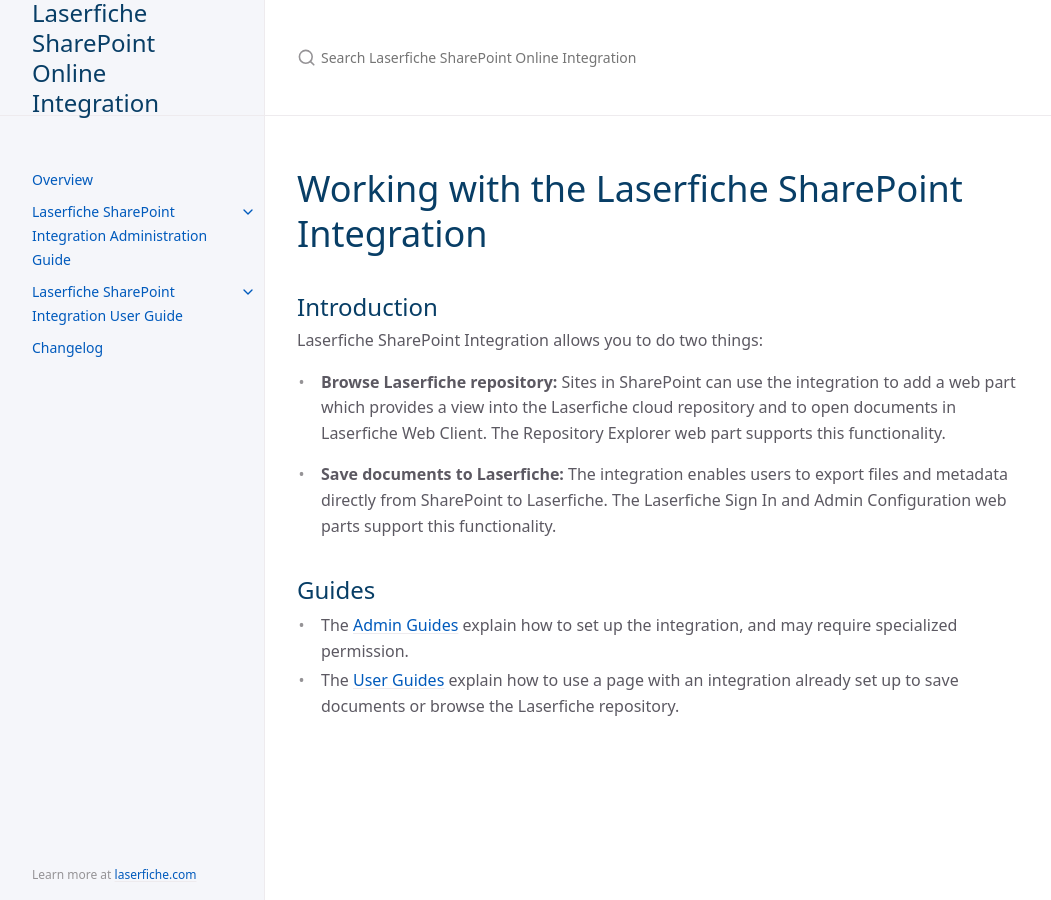
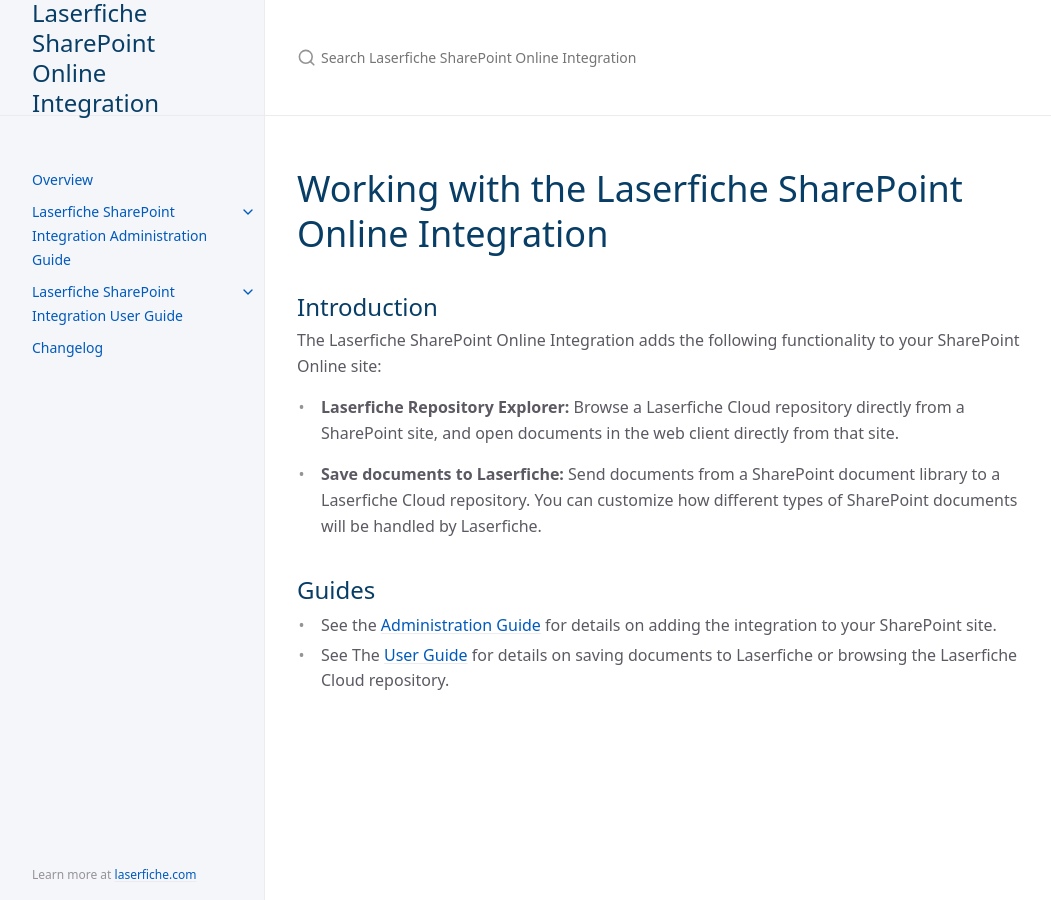
Before and after one commit to isabella232/laserfiche-sharepoint-integration, a Jekyll site: the page built from jekyll_files/index.md, in a window 1280 px wide. Shown: the whole page, without its empty margins (107-1158 px from the left). Built offline with Jekyll 4.4.1, drawn with Linux system fonts in a browser that asks for light colours; cached includes are drawn as plain includes.

Commit message:
update default index page.

```diff
--- a/jekyll_files/index.md
+++ b/jekyll_files/index.md
@@ -4,20 +4,17 @@ title: Overview
 nav_order: 1
 ---
 
-# Working with the Laserfiche SharePoint Integration
+# Working with the Laserfiche SharePoint Online Integration
 
 ## Introduction
 
-Laserfiche SharePoint Integration allows you to do two things:
+The Laserfiche SharePoint Online Integration adds the following functionality to your SharePoint Online site:
 
-- <b>Browse Laserfiche repository:</b> Sites in SharePoint can use the integration to add a web part which provides a view into the
-  Laserfiche cloud repository and to open documents in Laserfiche Web Client. The Repository Explorer web part supports this functionality.
+- <b>Laserfiche Repository Explorer:</b> Browse a Laserfiche Cloud repository directly from a SharePoint site, and open documents in the web client directly from that site.
 
-- <b>Save documents to Laserfiche:</b>
-  The integration enables users to export files and metadata directly from SharePoint to Laserfiche. The Laserfiche Sign In and Admin
-  Configuration web parts support this functionality.
+- <b>Save documents to Laserfiche:</b> Send documents from a SharePoint document library to a Laserfiche Cloud repository. You can customize how different types of SharePoint documents will be handled by Laserfiche.
 
 ## Guides
 
-- The [Admin Guides](./docs/admin-documentation) explain how to set up the integration, and may require specialized permission.
-- The [User Guides](./docs/user-documentation) explain how to use a page with an integration already set up to save documents or browse the Laserfiche repository.
+- See the [Administration Guide](./docs/admin-documentation) for details on adding the integration to your SharePoint site.
+- See The [User Guide](./docs/user-documentation) for details on saving documents to Laserfiche or browsing the Laserfiche Cloud repository.
```
